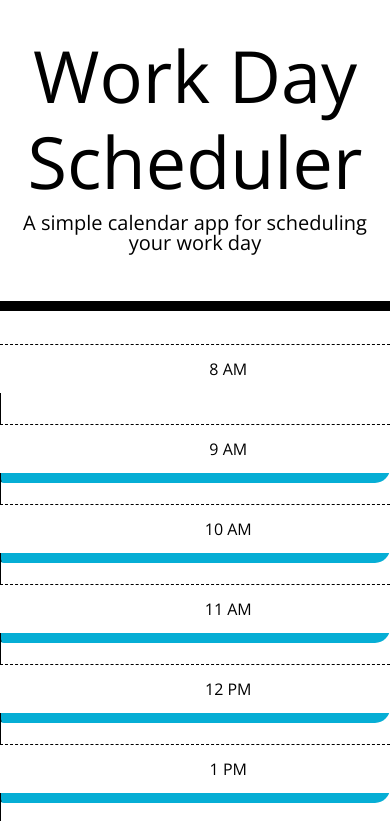
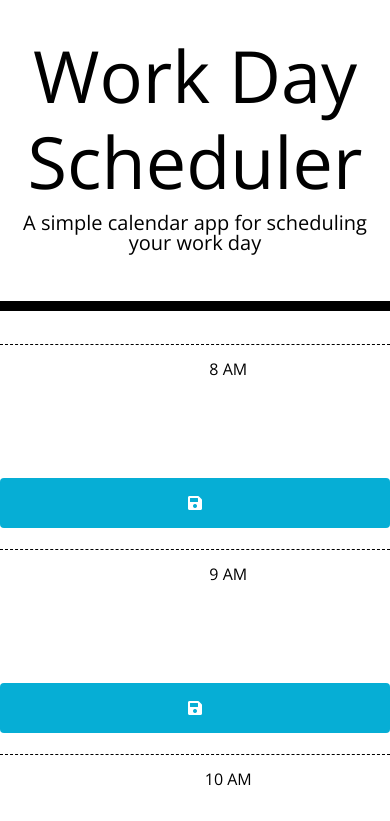
Before and after one commit to lissygonz/work-day-scheduler, a plain HTML site: page index.html in a window 390 px wide. Shown: the top 821 px of the page. Drawn offline with nearby package versions, Linux system fonts and the light colour scheme.

Commit message:
add css comments, media queries, and additional css class

```diff
--- a/assets/style.css
+++ b/assets/style.css
@@ -1,9 +1,11 @@
+/* applies to entire body of project*/
 body {
     font-family: 'Open Sans', sans-serif;
     font-size: 16px;
     line-height: 1;
   }
 
+  /*applies to the text written in the time slots*/
   textarea{
     background: transparent;
     border: none;
@@ -13,6 +15,7 @@ body {
     padding: 10px;
   }
 
+  /*applies to header*/
   .jumbotron {
     text-align: center;
     background-color: transparent;
@@ -25,6 +28,7 @@ body {
     white-space: pre-wrap;
   }
 
+  /*next two applies to the blocks of time from 8-5*/
   .time-block{
     text-align: center;
     border-radius: 15px;
@@ -36,6 +40,7 @@ body {
     border-top: 1px solid white;;
   }
 
+  /*next 4 applies to the blocks of time depending the state its in*/
   .hour {
     background-color: #ffffff;
     color: #000000;
@@ -56,7 +61,7 @@ body {
     background-color: #77dd77;
     color: white;
   }
-
+  /* next 3 applies to the button*/
   .saveBtn {
     border-left: 1px solid black;
     border-top-right-radius: 15px;
@@ -69,3 +74,24 @@ body {
     font-size: 20px;
     transition: all .3s ease-in-out;
   }
+
+  .saveBtn {
+    border: 0;
+    border-radius: 0.25rem;
+    height: 50px;
+  }
+
+  /* media query for smaller screens to adjust for tablets*/
+  @media screen and (max-width: 768px), screen and (max-width: 575px) {
+    .row {
+      height: auto;
+      margin-top: 20px;
+    }
+
+
+    textarea {
+        min-height: 85px;
+        border: 0;
+      }
+
+    }
```
